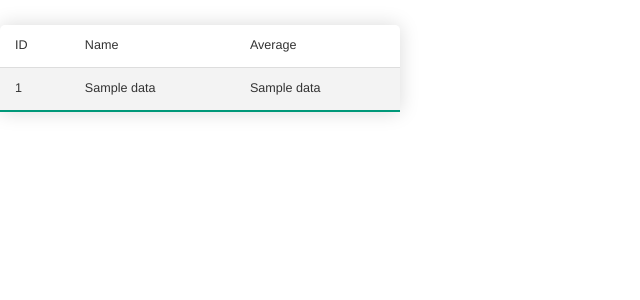
After one commit to TalMalchi/flaskProject, a Flask app: template BackEnd/templates/index.html in a window 1280 px wide. The commit adds this page. Shown: the top 300 px of the page, without its empty margins (0-640 px from the left). Run offline with Flask 2, Linux system fonts and the light colour scheme; the template is opened without the code that fills it: most values are stand-ins (such as "Sample title", 1, 10 or a date in 2020); some libraries are stand-ins or nearby versions.

Commit message:
Add files via upload

```diff
--- a/BackEnd/app.py
+++ b/BackEnd/app.py
@@ -1,34 +1,27 @@
 from flask import Flask, render_template
 import SqlConnection
 
+app = Flask(__name__)
+sql_connection = SqlConnection.SqlConnetion()
 
-app = Flask(__name__)
-
-sql_connection = SqlConnection.SqlConnetion()
 
 @app.route('/')
 def index():
     sql_connection.SqlDataBase()
-    myDB= sql_connection.ConnectDB() #connect to db
-    #export data from database table and represent it in html table
-    cursor = myDB.cursor()
-    cursor.execute("USE attendance")
-    #show all the the table in the database
-    cursor.execute("SHOW TABLES")
-    print("im here")
-    cursor.execute("SELECT * FROM Attendence")
-    #cursor.execute("SELECT * FROM Attendence")
+    myDB = sql_connection.ConnectDB()  # connect to db
+    # export data from database table and represent it in html table
+    cursor = myDB.cursor(buffered=True)
+    cursor.execute("USE Attendance")
+    cursor.execute("SELECT * FROM Attendance")
+    #cursor.execute("SELECT * FROM Attendance")
     data = cursor.fetchall()
     cursor.close()
     return render_template('index.html', data=data)
 
 
-
-
 if __name__ == '__main__':
-
     print('test')
     # from waitress import serve
     # serve(app, host='127.0.0.1', port=5000)
 
-    app.run(host='0.0.0.0',port=5000,debug=True)
+    app.run(host='0.0.0.0', port=5000, debug=True)
--- /dev/null
+++ b/BackEnd/templates/index.html
@@ -0,0 +1,59 @@
+<!DOCTYPE html>
+<html>
+<head>
+    <title>Attendence</title>
+    <link rel="stylesheet" href="https://maxcdn.bootstrapcdn.com/bootstrap/3.3.7/css/bootstrap.min.css">
+    <!-- <link rel="stylesheet" href="./index.css"> -->
+    <style>
+        .content-table {
+            border-collapse: collapse;
+            margin: 25px 0;
+            font-size: 0.9em;
+            min-width: 400px;
+            border-radius: 5px 5px 0 0;
+            overflow: hidden;
+            box-shadow: 0 0 20px rgba(0, 0, 0, 0.15);
+        }
+        .content-table thead tr {
+            background-color: #009879;
+            color: #ffffff;
+            text-align: left;
+            font-weight: bold;
+        }
+        .content-table th,
+        .content-table td {
+            padding: 12px 15px;
+
+        }
+        .content-table tbody tr {
+            border-bottom: 1px solid #dddddd;
+        }
+
+        .content-table tbody tr:nth-of-type(even) {
+            background-color: #f3f3f3;
+        }
+
+        .content-table tbody tr:last-of-type {
+            border-bottom: 2px solid #009879;
+        }
+    </style>
+</head>
+
+<body>
+<table class="content-table">
+    <tr>
+        <td>ID</td>
+        <td>Name</td>
+        <td>Average</td>
+    </tr>
+    {% for r in  data %}
+        <tr>
+            <td>{{ r[0] }}</td>
+            <td>{{ r[1] }}</td>
+            <td>{{ r[2] }}</td>
+        </tr>
+    {% endfor %}
+</table>
+
+</body>
+</html>
--- a/db/init.sql
+++ b/db/init.sql
@@ -1,3 +1,3 @@
-CREATE DATABASE IF NOT EXISTS Attendence;
-USE Attendence;
-CREATE TABLE Attendence (id INT AUTO_INCREMENT PRIMARY KEY, Name VARCHAR(255), Average VARCHAR(255));
+CREATE DATABASE IF NOT EXISTS Attendance;
+USE Attendance;
+CREATE TABLE Attendance (id INT AUTO_INCREMENT PRIMARY KEY, Name VARCHAR(255), Average VARCHAR(255));
--- a/templates/index.html
+++ b/templates/index.html
@@ -3,7 +3,7 @@
 <head>
     <title>Attendence</title>
     <link rel="stylesheet" href="https://maxcdn.bootstrapcdn.com/bootstrap/3.3.7/css/bootstrap.min.css">
-
+    <link rel="stylesheet" href="index.css">
 </head>
 
 <body>
```
Also changed, not shown: BackEnd/Attendence.py (+28 -14 lines), BackEnd/SqlConnection.py (+10 -8 lines), docker-compose.yml (+1 -11 lines), 1 other file.
